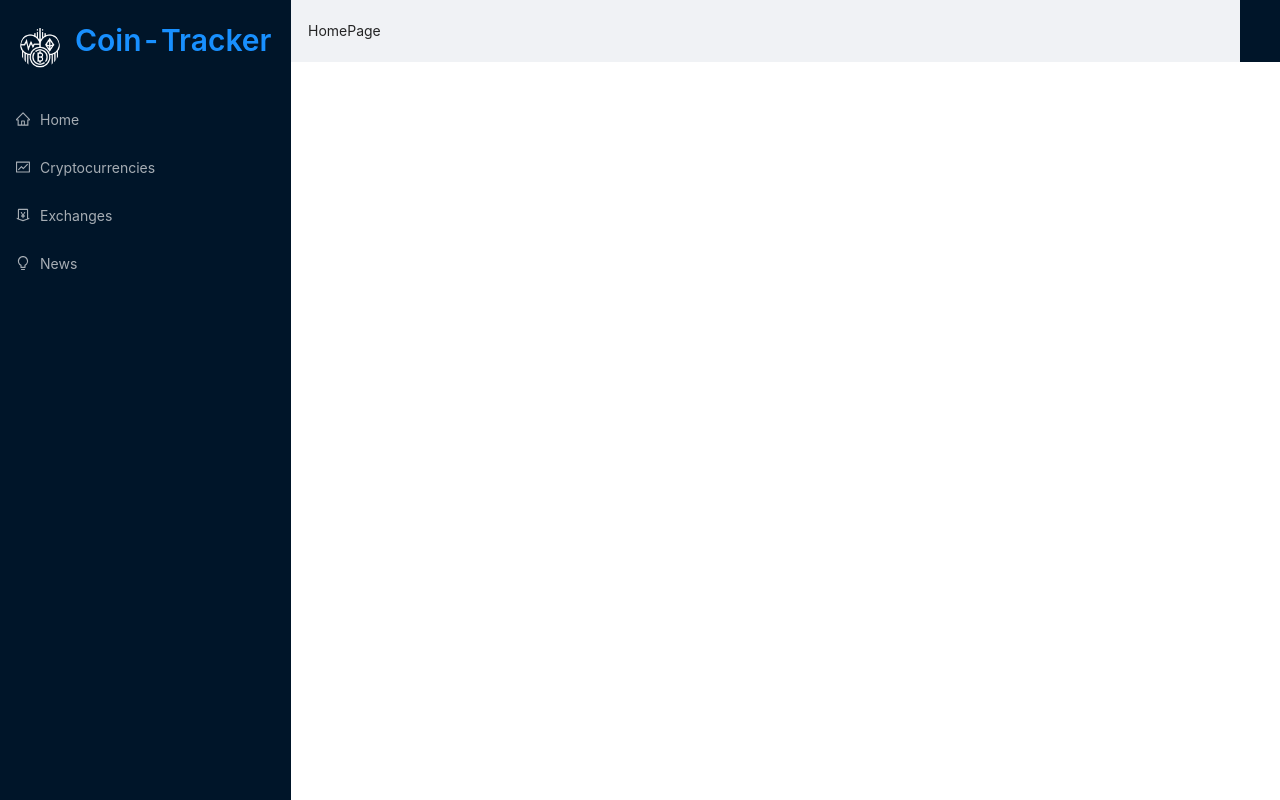
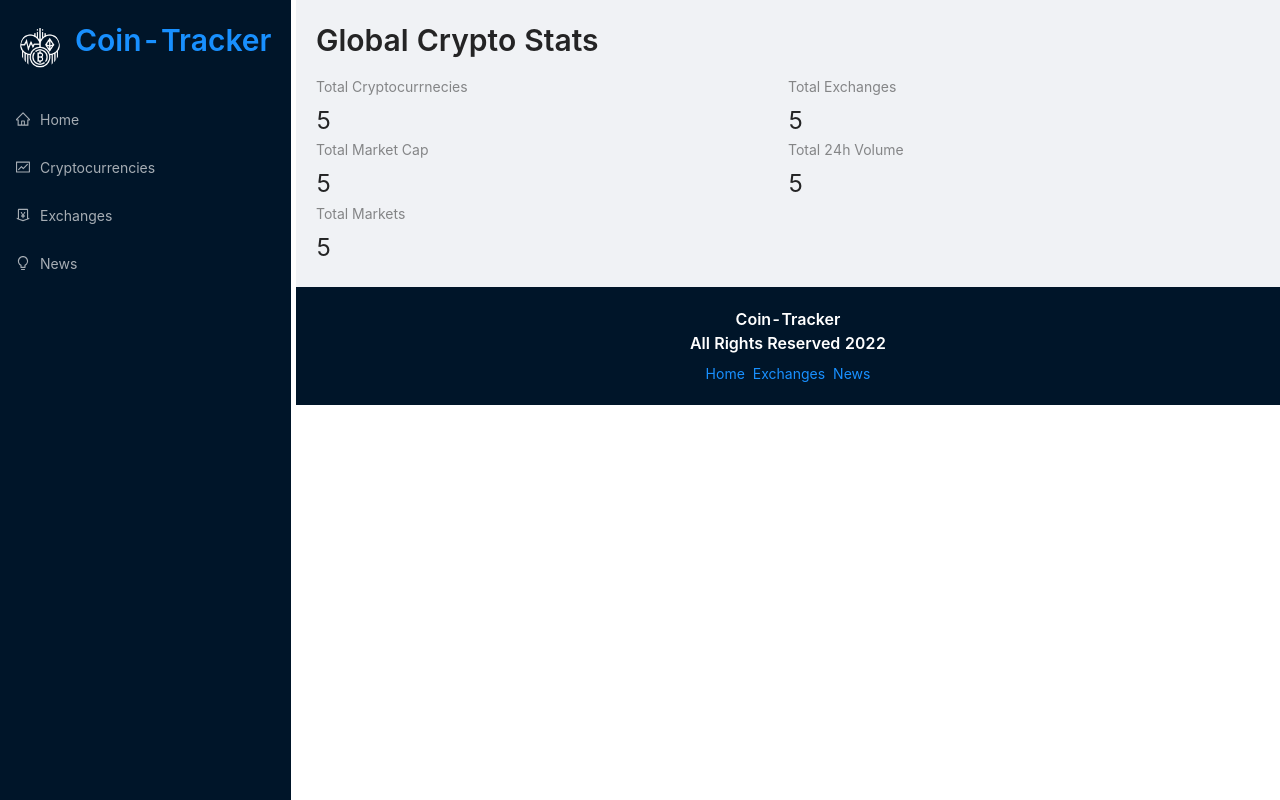
Before and after one commit to MichaelAbe/coin-tracker, a React (Create React App) app: page / in a window 1280 px wide. Built offline with nearby package versions, Linux system fonts and the light colour scheme.

Commit message:
homepage statistic setup

```diff
--- a/src/App.js
+++ b/src/App.js
@@ -17,19 +17,26 @@ const App = () => {
                 <Layout>
                     <div className='routes'>
                         <Routes>
-                        <Route path='/' element={<Homepage/>} />
-                        <Route path='/exchanges' element={<Exchanges/>} />
-                        <Route path='/cryptocurrnecies' element={<Cryptocurrencies />} />
-                        <Route path='/news' element={<News/>} />
-                        <Route path='/crypto/:coinId' element={<CryptoDetails />} />
-
+                            <Route path='/' element={<Homepage/>} />
+                            <Route path='/exchanges' element={<Exchanges/>} />
+                            <Route path='/cryptocurrnecies' element={<Cryptocurrencies />} />
+                            <Route path='/news' element={<News/>} />
+                            <Route path='/crypto/:coinId' element={<CryptoDetails />} />
                         </Routes>
                     </div>
                 </Layout>
+
+            <div className='footer' >
+                <Typography.Title level={5} style={{color: 'white', textAlign: 'center'}}>
+                    Coin-Tracker <br />
+                    All Rights Reserved 2022
+                </Typography.Title>
+                <Space>
+                    <Link to='/'>Home</Link>
+                    <Link to='/exchanges'>Exchanges</Link>
+                    <Link to='/news'>News</Link>
+                </Space>
             </div>
-
-            <div className='footer'>
-
             </div>
 
         </div>
--- a/src/components/Homepage.jsx
+++ b/src/components/Homepage.jsx
@@ -1,10 +1,23 @@
 import React from 'react'
+import millify from 'millify'
+import { Typography, Row, Col, Statistic } from 'antd'
+import { Link } from 'react-router-dom'
+
+const { Title } = Typography
+// to make it easier instead of typing 'Typography.Title'
 
 function Homepage() {
     return (
-        <div>
-            HomePage
-        </div>
+        <>
+            <Title level={2} className='heading'>Global Crypto Stats</Title>
+            <Row>
+                <Col span={12}><Statistic title="Total Cryptocurrnecies" value='5'/></Col>
+                <Col span={12}><Statistic title="Total Exchanges" value='5'/></Col>
+                <Col span={12}><Statistic title="Total Market Cap" value='5'/></Col>
+                <Col span={12}><Statistic title="Total 24h Volume" value='5'/></Col>
+                <Col span={12}><Statistic title="Total Markets" value='5'/></Col>
+            </Row>
+        </>
     )
 }
 
```
